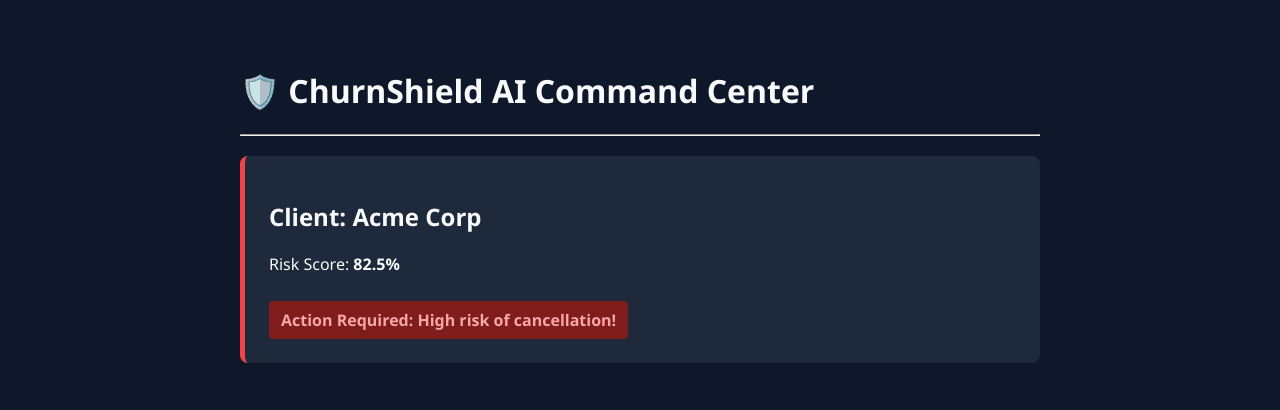
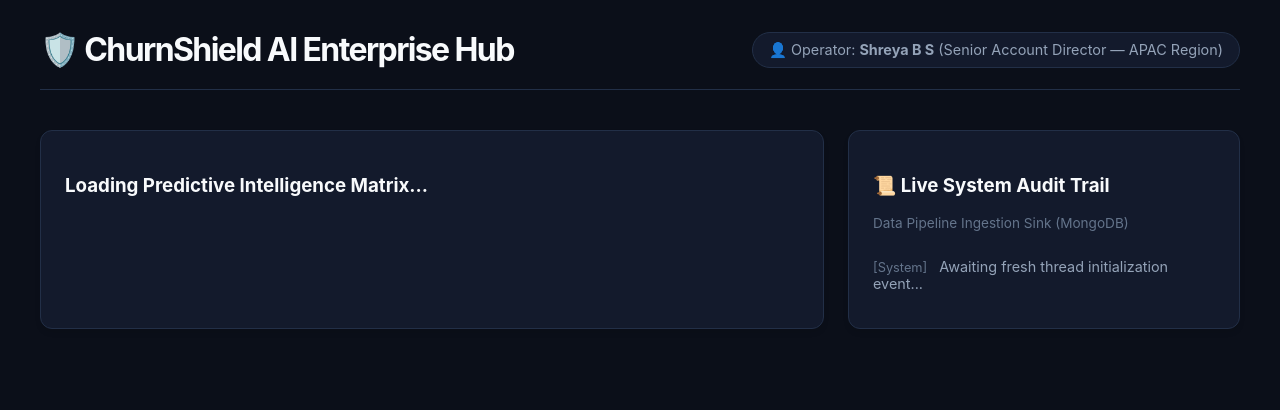
Before and after one commit to Shrebs/ChurnShield_AI, a Flask app: page / in a window 1280 px wide. Shown: the top 410 px of the page. Run offline with Flask 3, Linux system fonts and the light colour scheme; data comes from the database, SQL or seed files in the repository; both versions use the stored data as it was after the commit; data that the repository does not hold is empty; parts of the project's set-up code (start-up, migrations or seed data) failed here and were passed over.

Commit message:
Feature: Integrated SQLite user directories and finalized multi-tier NoSQL data pipeline architecture

```diff
--- a/backend/app.py
+++ b/backend/app.py
@@ -1,27 +1,99 @@
-from flask import Flask, render_template, jsonify
+from flask import Flask, render_template, jsonify, request
+from pymongo import MongoClient
+import sqlite3
+from datetime import datetime
+import pickle
 import os
+import numpy as np
 
-# We tell Flask that our HTML/CSS files are located in the frontend folder
 app = Flask(__name__,
             template_folder='../frontend/templates',
             static_folder='../frontend/static')
 
+# 1. MongoDB Setup (Activity Logs)
+mongo_client = MongoClient("mongodb://localhost:27017/")
+db = mongo_client["churnshield_db"]
+logs_collection = db["activity_logs"]
+
+# 2. SQLite Setup (Structured Account Directories)
+DB_PATH = os.path.join(os.path.dirname(__file__), 'users.db')
+
+def init_sqlite():
+    """Create a local SQL table and insert a dummy account manager profile if it doesn't exist."""
+    conn = sqlite3.connect(DB_PATH)
+    cursor = conn.cursor()
+    cursor.execute('''
+        CREATE TABLE IF NOT EXISTS managers (
+            id INTEGER PRIMARY KEY AUTOINCREMENT,
+            name TEXT NOT NULL,
+            role TEXT NOT NULL,
+            assigned_region TEXT NOT NULL
+        )
+    ''')
+    # Check if we already have data, if not insert a test profile
+    cursor.execute("SELECT COUNT(*) FROM managers")
+    if cursor.fetchone()[0] == 0:
+        cursor.execute("INSERT INTO managers (name, role, assigned_region) VALUES (?, ?, ?)",
+                       ("Shreya B S", "Senior Account Director", "APAC Region"))
+        conn.commit()
+    conn.close()
+
+init_sqlite() # Initialize the database tables on startup
+
+# 3. Load ML Model
+MODEL_PATH = os.path.join(os.path.dirname(__file__), 'models', 'churn_model.pkl')
+with open(MODEL_PATH, 'rb') as file:
+    ml_model = pickle.load(file)
+
 @app.route('/')
 def home():
-    # This renders your index.html page when you go to http://127.0.0.1:5000
     return render_template('index.html')
+
+# NEW API: Fetch who is currently logged into the system from SQLite
+@app.route('/api/current-user')
+def get_current_user():
+    conn = sqlite3.connect(DB_PATH)
+    cursor = conn.cursor()
+    # Query the first manager profile in our relational table
+    cursor.execute("SELECT name, role, assigned_region FROM managers LIMIT 1")
+    row = cursor.fetchone()
+    conn.close()
+
+    if row:
+        return jsonify({
+            "name": row[0],
+            "role": row[1],
+            "region": row[2]
+        })
+    return jsonify({"error": "No active user session profile found"}), 404
+
+@app.route('/api/log-activity', methods=['POST'])
+def log_activity():
+    data = request.get_json()
+    log_document = {
+        "client_name": data.get("client_name", "Unknown"),
+        "action": data.get("action", "Page View"),
+        "timestamp": datetime.utcnow()
+    }
+    logs_collection.insert_one(log_document)
+    return jsonify({"status": "success"})
 
 @app.route('/api/churn-prediction')
 def get_prediction():
-    # This is a temporary fake API endpoint until we wire up the real ML model
-    # It sends data straight to your JavaScript file
-    sample_data = {
-        "customer_name": "Acme Corp",
-        "churn_risk": 82.5,
-        "status": "High Risk",
-        "message": "Action Required: High risk of cancellation!"
-    }
-    return jsonify(sample_data)
+    client_features = np.array([[12, 6, 45, 2]])
+    prediction = ml_model.predict(client_features)[0]
+    probabilities = ml_model.predict_proba(client_features)[0]
+    churn_percentage = round(probabilities[1] * 100, 1)
+
+    status = "High Risk" if prediction == 1 else "Low Risk"
+    message = "Action Required: High risk of cancellation detected by AI!" if prediction == 1 else "Account Stable."
+
+    return jsonify({
+        "customer_name": "Global Logistics Corp",
+        "churn_risk": churn_percentage,
+        "status": status,
+        "message": message
+    })
 
 if __name__ == '__main__':
     app.run(debug=True)
--- a/frontend/static/app.js
+++ b/frontend/static/app.js
@@ -1,14 +1,54 @@
-// Connect to the Python API endpoint we made in app.py
+// 1. Fetch active session user metadata from SQLite relational table
+fetch('/api/current-user')
+    .then(response => response.json())
+    .then(user => {
+        const userHeader = document.getElementById('user-profile-tag');
+        if(userHeader) {
+            userHeader.innerHTML = `👤 Operator: <strong>${user.name}</strong> (${user.role} — ${user.region})`;
+        }
+    })
+    .catch(err => console.error("Error connecting to SQLite service instance:", err));
+
+// 2. Fetch ML Churn Data matrix endpoints
 fetch('/api/churn-prediction')
     .then(response => response.json())
     .then(data => {
-        const alertBox = document.getElementById('alert-box');
+        const predictionPanel = document.getElementById('prediction-panel');
+        const auditTrail = document.getElementById('audit-trail');
 
-        // Dynamically update the HTML using the data from Python
-        alertBox.innerHTML = `
-            <h2>Client: ${data.customer_name}</h2>
-            <p>Risk Score: <strong>${data.churn_risk}%</strong></p>
-            <div class="badge emergency">${data.message}</div>
+        const badgeClass = data.churn_risk > 50 ? 'danger' : 'stable';
+        const riskColor = data.churn_risk > 50 ? 'var(--accent-red)' : 'var(--accent-green)';
+
+        predictionPanel.innerHTML = `
+            <div style="display: flex; justify-content: space-between; align-items: center;">
+                <h2 style="margin:0;">Account: ${data.customer_name}</h2>
+                <span class="badge ${badgeClass}">${data.status.toUpperCase()}</span>
+            </div>
+            <p style="color: var(--text-secondary); margin-top: 5px;">Predictive AI Account Cancellation Metric Vector</p>
+            <div class="metric-highlight" style="color: ${riskColor};">${data.churn_risk}%</div>
+            <div class="badge ${badgeClass}" style="display:block; text-align:center;">${data.message}</div>
         `;
+
+        const now = new Date();
+        const timeStr = now.toTimeString().split(' ')[0];
+
+        auditTrail.innerHTML = `
+            <li class="log-item">
+                <span class="timestamp">[${timeStr}]</span>
+                Inbound request evaluated. Saved record to MongoDB cluster. Status code: 200 OK.
+            </li>
+            <li class="log-item">
+                <span class="timestamp">[System]</span> Pipeline stable. SQL & NoSQL data synchronization complete.
+            </li>
+        `;
+
+        return fetch('/api/log-activity', {
+            method: 'POST',
+            headers: { 'Content-Type': 'application/json' },
+            body: JSON.stringify({
+                client_name: data.customer_name,
+                action: `AI calculated execution evaluation matrix: ${data.churn_risk}% Churn Probability.`
+            })
+        });
     })
-    .catch(error => console.error('Error fetching data:', error));
+    .catch(error => console.error('Error executing frontend script integration:', error));
--- a/frontend/static/style.css
+++ b/frontend/static/style.css
@@ -1,26 +1,101 @@
+:root {
+    --bg-main: #0b0f19;
+    --bg-card: #131a2c;
+    --border-color: #222f47;
+    --text-primary: #f8fafc;
+    --text-secondary: #94a3b8;
+    --accent-red: #ef4444;
+    --accent-green: #22c55e;
+}
+
 body {
-    background-color: #0f172a; /* Cool dark mode tech background */
-    color: #f8fafc;
-    font-family: 'Segoe UI', Tahoma, Geneva, Verdana, sans-serif;
-    padding: 40px;
+    background-color: var(--bg-main);
+    color: var(--text-primary);
+    font-family: 'Inter', -apple-system, BlinkMacSystemFont, sans-serif;
+    margin: 0;
+    padding: 30px;
 }
-.container {
-    max-width: 800px;
+
+.dashboard-container {
+    max-width: 1200px;
     margin: 0 auto;
 }
+
+header {
+    margin-bottom: 40px;
+    border-bottom: 1px solid var(--border-color);
+    padding-bottom: 20px;
+}
+
+h1 {
+    margin: 0;
+    font-size: 2rem;
+    font-weight: 700;
+    letter-spacing: -0.05em;
+}
+
+/* System Grid Setup */
+.grid-layout {
+    display: grid;
+    grid-template-columns: 2fr 1fr;
+    gap: 24px;
+}
+
 .card {
-    background-color: #1e293b;
-    border-radius: 8px;
+    background-color: var(--bg-card);
+    border: 1px solid var(--border-color);
+    border-radius: 12px;
     padding: 24px;
-    margin-top: 20px;
-    border-left: 5px solid #ef4444; /* Alert red */
+    box-shadow: 0 4px 6px -1px rgb(0 0 0 / 0.1);
 }
-.emergency {
-    background-color: #7f1d1d;
-    color: #fca5a5;
-    padding: 8px 12px;
+
+.metric-highlight {
+    font-size: 3.5rem;
+    font-weight: 800;
+    margin: 15px 0;
+    letter-spacing: -0.02em;
+}
+
+/* Status Badges */
+.badge {
+    padding: 10px 16px;
+    border-radius: 6px;
+    font-weight: 600;
+    font-size: 0.95rem;
     display: inline-block;
-    border-radius: 4px;
-    margin-top: 10px;
-    font-weight: bold;
 }
+
+.badge.danger {
+    background-color: rgba(239, 68, 68, 0.15);
+    color: var(--accent-red);
+    border: 1px solid var(--accent-red);
+}
+
+.badge.stable {
+    background-color: rgba(34, 197, 94, 0.15);
+    color: var(--accent-green);
+    border: 1px solid var(--accent-green);
+}
+
+.log-list {
+    list-style: none;
+    padding: 0;
+    margin: 0;
+}
+
+.log-item {
+    padding: 12px 0;
+    border-bottom: 1px solid var(--border-color);
+    font-size: 0.9rem;
+    color: var(--text-secondary);
+}
+
+.log-item:last-child {
+    border-bottom: none;
+}
+
+.timestamp {
+    color: #64748b;
+    font-size: 0.8rem;
+    margin-right: 8px;
+}
--- a/frontend/templates/index.html
+++ b/frontend/templates/index.html
@@ -7,11 +7,26 @@
     <link rel="stylesheet" href="/static/style.css">
 </head>
 <body>
-    <div class="container">
-        <h1>🛡️ ChurnShield AI Command Center</h1>
-        <hr>
-        <div id="alert-box" class="card">
-            <h3>Loading live server data...</h3>
+    <div class="dashboard-container">
+        <header style="display: flex; justify-content: space-between; align-items: center; flex-wrap: wrap;">
+            <h1>🛡️ ChurnShield AI Enterprise Hub</h1>
+            <div id="user-profile-tag" style="color: var(--text-secondary); font-size: 0.9rem; background-color: var(--bg-card); padding: 8px 16px; border-radius: 20px; border: 1px solid var(--border-color);">
+                Loading operator session profile...
+            </div>
+        </header>
+
+        <div class="grid-layout">
+            <main class="card" id="prediction-panel">
+                <h3>Loading Predictive Intelligence Matrix...</h3>
+            </main>
+
+            <aside class="card">
+                <h3>📜 Live System Audit Trail</h3>
+                <p style="color: #64748b; font-size: 0.85rem; margin-bottom: 15px;">Data Pipeline Ingestion Sink (MongoDB)</p>
+                <ul class="log-list" id="audit-trail">
+                    <li class="log-item"><span class="timestamp">[System]</span> Awaiting fresh thread initialization event...</li>
+                </ul>
+            </aside>
         </div>
     </div>
 
```
Also changed, not shown: backend/ml_model.py (added, +58 -0 lines), backend/users.db (added), 1 other file.
